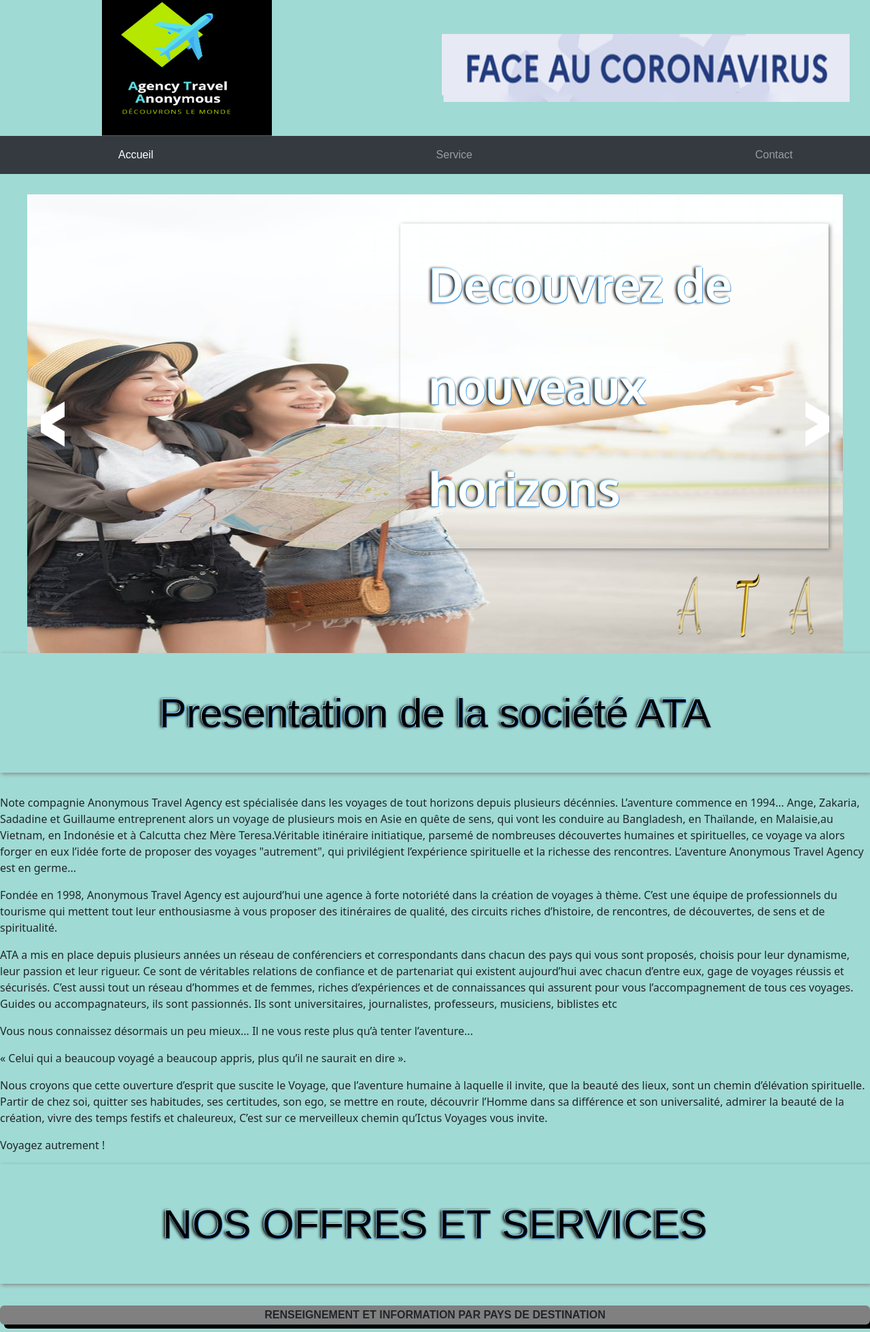
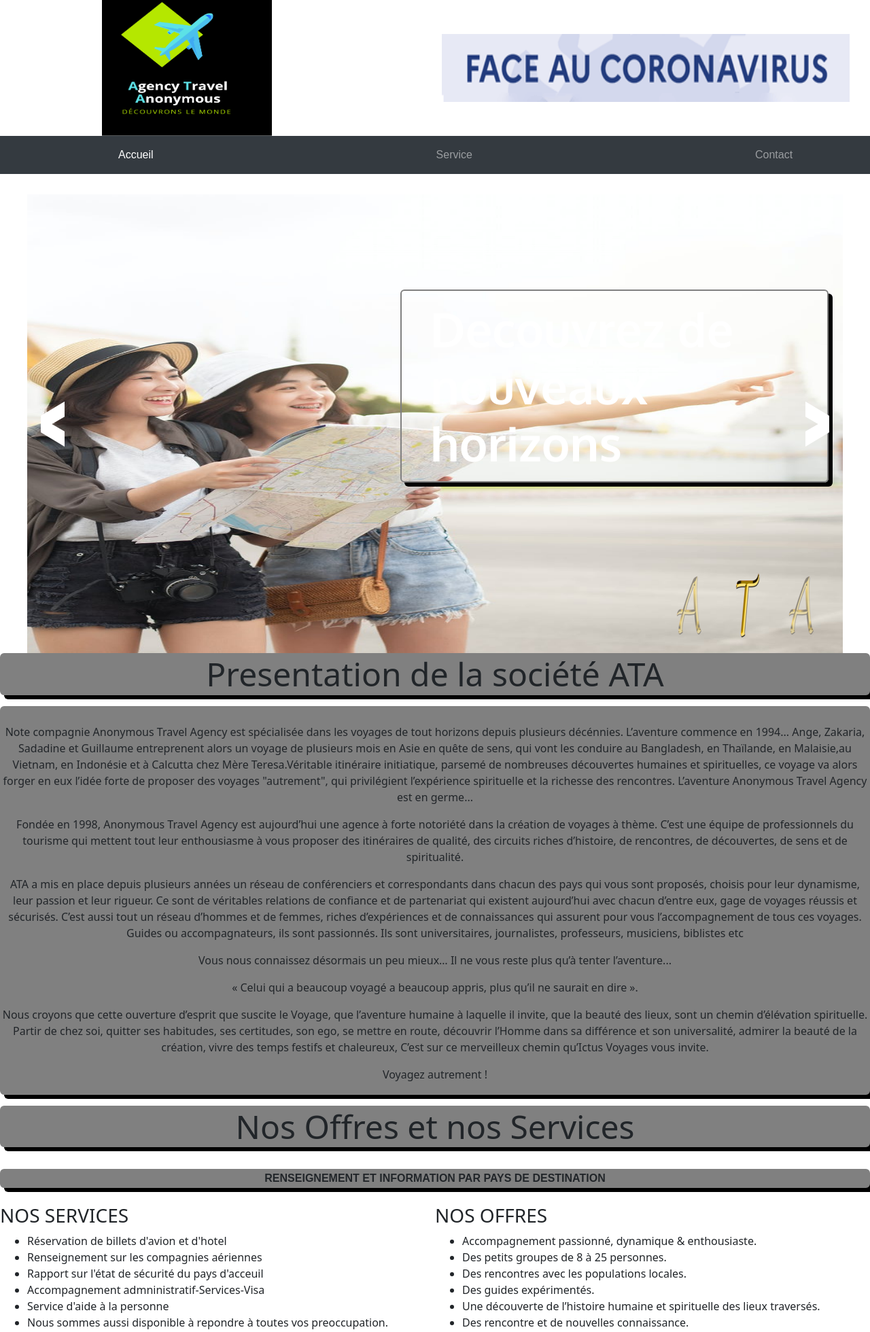
Before and after one commit to guillaumeaillaud/Anonymous, a PHP site: page / in a window 1280 px wide; the page is wider, and only the part inside the window is pictured. Shown: the top 1960 px of that part at 68% size. Run offline with PHP 8.4, Linux system fonts and the light colour scheme.

Commit message:
modifs css mercredi 11

```diff
--- a/assets/css/style.css
+++ b/assets/css/style.css
@@ -1,4 +1,3 @@
-
 .entete {
     display: flex;
 }
@@ -24,18 +23,17 @@
 }
 
 h2 {
+
+    display: box;
+    background-color: gray;
+    border: 2px solid gray;
+    border-radius: 6px;
+    box-shadow: 6px 6px 0px black;
     text-align: center;
-    font-size: 60px;
-    text-shadow: -1px -1px #9df, 1px 1px #49d, -3px 0 4px #000;
-    font-family: "Segoe print", Arial, Helvetica, sans-serif;
-    color: black;
-    padding: 14px 12px 12px 12px;
-    font-weight: lighter;
-    -moz-box-shadow: 2px 2px 6px #888;
-    -webkit-box-shadow: 2px 2px 6px #888;
-    box-shadow: red;
     text-align: center;
-    line-height: 150px;
+    font-family: system-ui;
+    font-size: 3rem;
+
 }
 
 .sousT {
@@ -49,7 +47,7 @@ h2 {
 
 body {
     font-family: "Segoe print", Arial, Helvetica, sans-serif;
-    background-color: rgb(160, 218, 212);
+
 }
 
 .container-fluid {
@@ -60,8 +58,10 @@ body {
 }
 
 .form-control {
-    width: 1550px;
-    width: 1580px;
+    margin-left: auto;
+    margin-right: auto;
+    max-width: 100%;
+
 }
 
 .image {
@@ -86,15 +86,13 @@ body {
     font-family: system-ui;
 }
 
-.index {
-    font-family: system-ui;
-}
 
-.paragraphe1{
+
+.paragraphe1 {
     text-align: right;
 }
 
-.paragraphe1{
+.paragraphe1 {
     text-align: left;
 }
 
@@ -107,6 +105,21 @@ body {
     width: 100%;
     font-family: system-ui;
 }
-.paragraphe > * {
+
+.paragraphe>* {
     width: calc(100% /2);
 }
+
+.index {
+    background-color: gray;
+    border: 2px solid gray;
+    border-radius: 6px;
+    box-shadow: 6px 6px 0px black;
+    font-family: system-ui;
+    text-align: center;
+    margin: 1rem;
+    margin-left: auto;
+    margin-right: auto;
+    width: 100%;
+
+}
--- a/php/view/section_index.php
+++ b/php/view/section_index.php
@@ -1,5 +1,4 @@
-
-<section class="image" >
+<section class="image">
 
   <div id="sequence" class="seq">
 
@@ -52,32 +51,19 @@
     </ul>
   </div>
 </section>
-
+<h2>Presentation de la société ATA</h2>
 <section id="section_index" class="index">
 
-    <h2>Presentation de la société ATA</h2>
+
   <br>
   <p>Note compagnie Anonymous Travel Agency est spécialisée dans les voyages de tout horizons depuis plusieurs décénnies. L’aventure commence en 1994... Ange, Zakaria, Sadadine et Guillaume entreprenent alors un voyage de plusieurs mois en Asie en quête de sens, qui vont les conduire au Bangladesh, en Thaïlande, en Malaisie,au Vietnam, en Indonésie et à Calcutta chez Mère Teresa.Véritable itinéraire initiatique, parsemé de nombreuses découvertes humaines et spirituelles, ce voyage va alors forger en eux l’idée forte de proposer des voyages "autrement", qui privilégient l’expérience spirituelle et la richesse des rencontres. L’aventure Anonymous Travel Agency est en germe...</p>
 
   <p> Fondée en 1998, Anonymous Travel Agency est aujourd’hui une agence à forte notoriété dans la création de voyages à thème. C’est une équipe de professionnels du tourisme qui mettent tout leur enthousiasme à vous proposer des itinéraires de qualité, des circuits riches d’histoire, de rencontres, de découvertes, de sens et de spiritualité. </p>
-
-
-
   <p>ATA a mis en place depuis plusieurs années un réseau de conférenciers et correspondants dans chacun des pays qui vous sont proposés, choisis pour leur dynamisme, leur passion et leur rigueur. Ce sont de véritables relations de confiance et de partenariat qui existent aujourd’hui avec chacun d’entre eux, gage de voyages réussis et sécurisés. C’est aussi tout un réseau d’hommes et de femmes, riches d’expériences et de connaissances qui assurent pour vous l’accompagnement de tous ces voyages. Guides ou accompagnateurs, ils sont passionnés. Ils sont universitaires, journalistes, professeurs, musiciens, biblistes etc</p>
-
-
-
   <p>Vous nous connaissez désormais un peu mieux… Il ne vous reste plus qu’à tenter l’aventure...</p>
-
-
-
   <p>« Celui qui a beaucoup voyagé a beaucoup appris, plus qu’il ne saurait en dire ».</p>
-
   <p>Nous croyons que cette ouverture d’esprit que suscite le Voyage, que l’aventure humaine à laquelle il invite, que la beauté des lieux, sont un chemin d’élévation spirituelle. Partir de chez soi, quitter ses habitudes, ses certitudes, son ego, se mettre en route, découvrir l’Homme dans sa différence et son universalité, admirer la beauté de la création, vivre des temps festifs et chaleureux, C’est sur ce merveilleux chemin qu’Ictus Voyages vous invite.</p>
-
   <p>Voyagez autrement !</p>
 
 
-
-
   </section>
--- a/php/view/section_service.php
+++ b/php/view/section_service.php
@@ -1,7 +1,7 @@
 <section id="section_service">
 
 
-    <h2>NOS OFFRES ET SERVICES</h2><br>
+    <h2>Nos Offres et nos Services</h2><br>
     <strong>
         <div class="sousT">RENSEIGNEMENT ET INFORMATION PAR PAYS DE DESTINATION</div><br>
     </strong>
```
Lines whose indentation alone changed are shown as unchanged.
